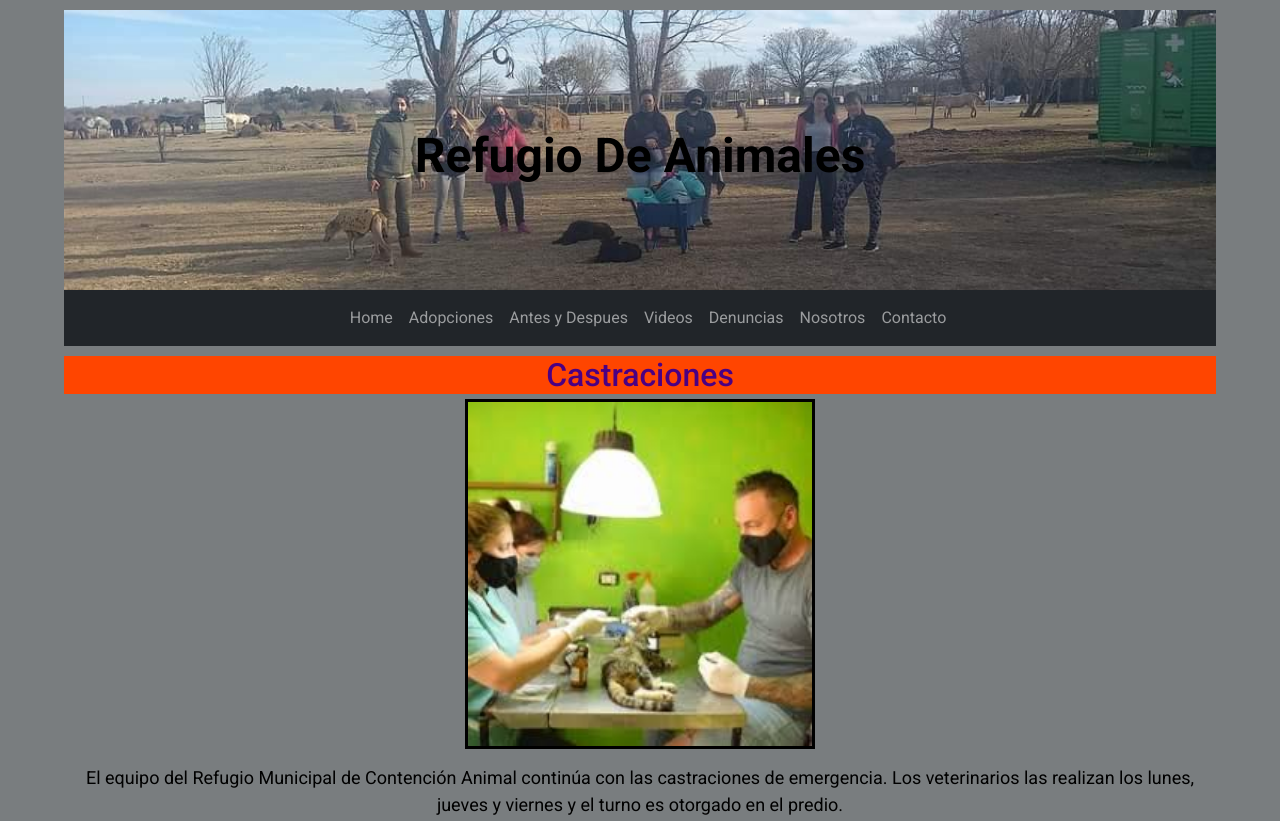
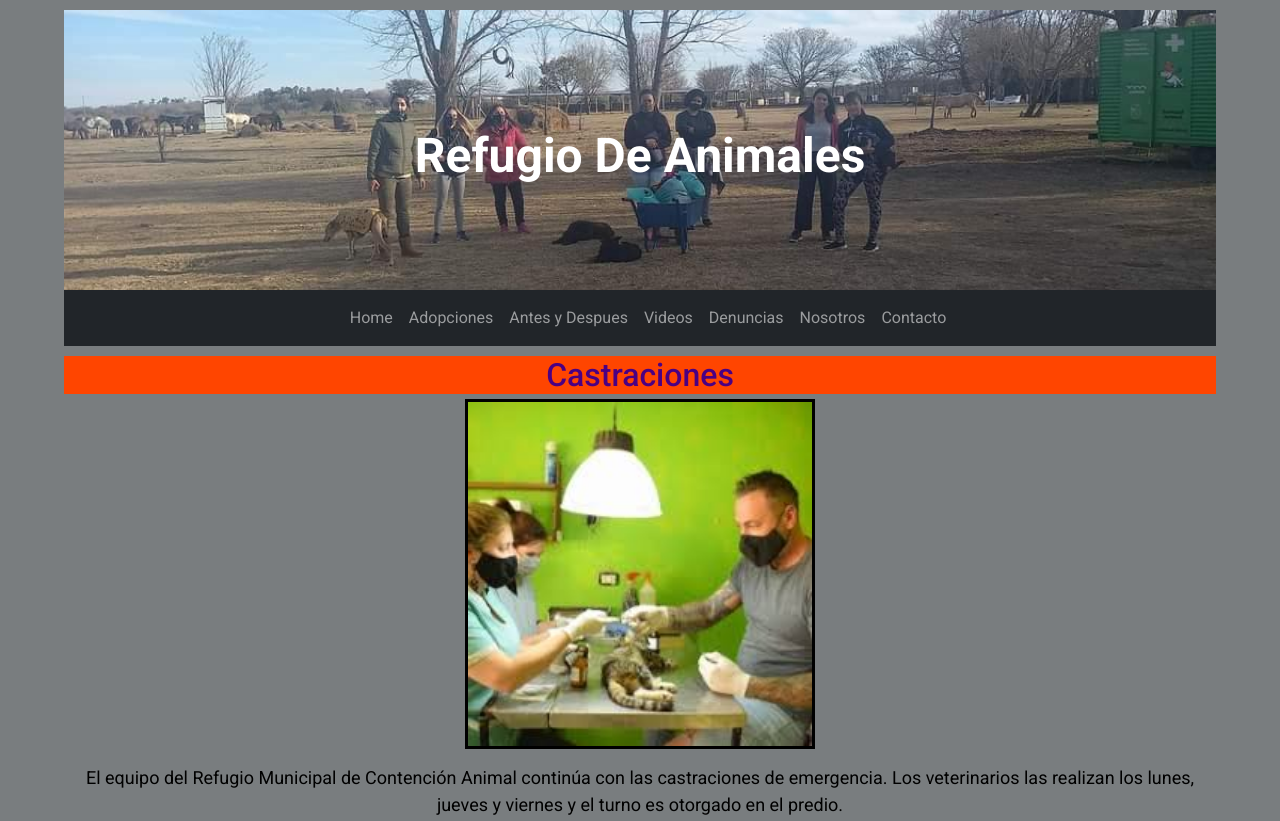
Before and after one commit to FernandoSuarez0/proyecto-coder, a website: page index.html in a window 1280 px wide. Shown: the top 821 px of the page. Drawn offline with nearby package versions, Linux system fonts and the light colour scheme.

Commit message:
se cambio el color en el texto del header

```diff
--- a/scss/_body.scss
+++ b/scss/_body.scss
@@ -12,7 +12,7 @@ body {
     h1 {
         text-align: center;
         font-size: 1.5rem;
-        color: $colorSeis;
+        color: $colorCuatro;
     }
     h2,
     h3 {
--- a/scss/_responsive.scss
+++ b/scss/_responsive.scss
@@ -56,7 +56,7 @@
         }
         h1 {
             font-size: 1.5rem*6-6;
-            color:$colorSeis;
+            color:$colorCuatro;
             font-weight: 700;
         }
     }
```
Also changed, not shown: css/pruebacss.css.
